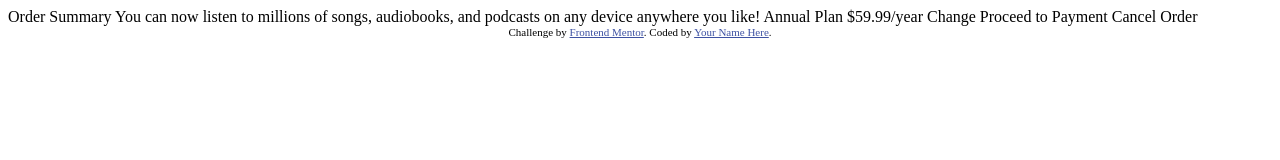
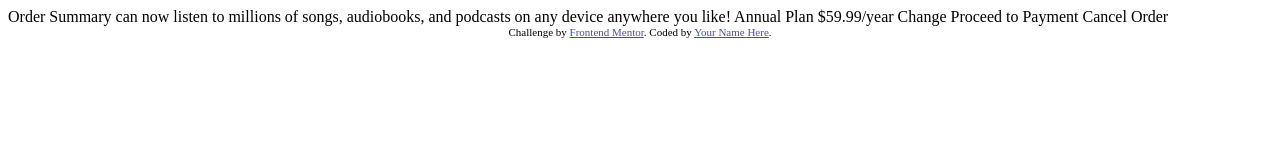
Before and after one commit to Kerakos/OrderSummary, a plain HTML site: page index.html in a window 1280 px wide. Drawn offline with Linux system fonts and the light colour scheme.

Commit message:
Update index.html

```diff
--- a/index.html
+++ b/index.html
@@ -18,7 +18,7 @@
 
   Order Summary
 
-  You can now listen to millions of songs, audiobooks, and podcasts on any
+  can now listen to millions of songs, audiobooks, and podcasts on any
   device anywhere you like!
 
   Annual Plan
```
